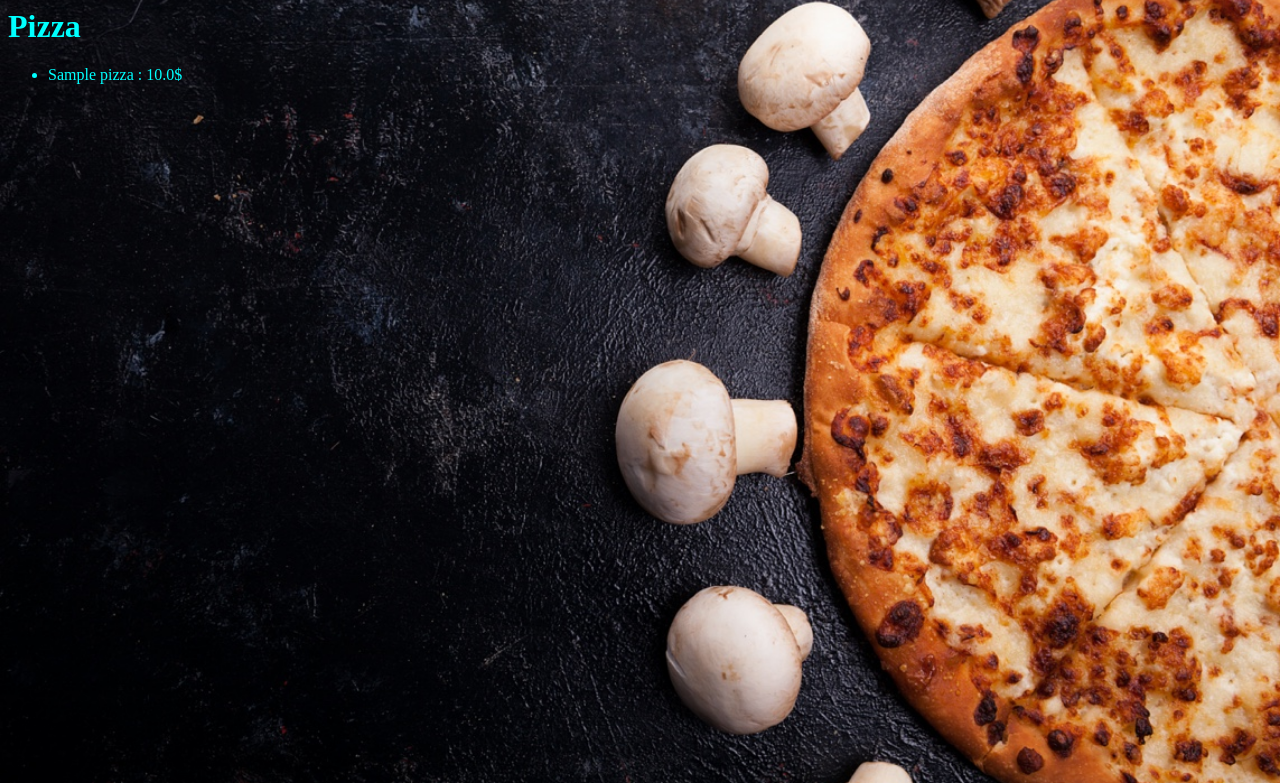
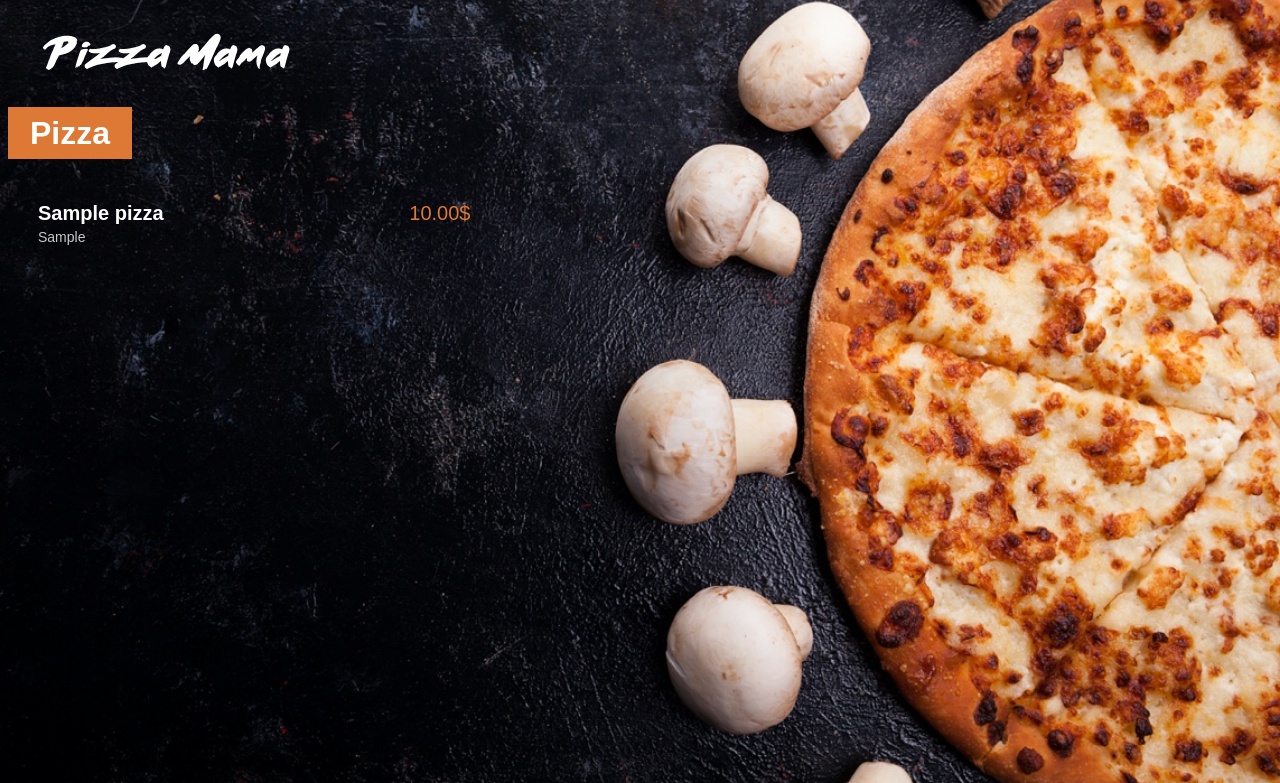
Before and after one commit to steeve0403/pizza_mama_django, a Django app: page /menu/ in a window 1280 px wide. Shown: the top 783 px of the page. Run offline with Django 5.2, Linux system fonts and the light colour scheme; tables that the repository leaves empty hold one stand-in row (values such as "Sample post").

Commit message:
create style for display pizza's list

```diff
--- a/pizza_mama/menu/static/menu/style.css
+++ b/pizza_mama/menu/static/menu/style.css
@@ -1,11 +1,62 @@
-h1, li {
+li {
     color: aqua;
 }
 
 body {
-    background: url("images/menu_background.jpg") no-repeat center center fixed;
+    background: url("images/menu_background.jpg") no-repeat center center fixed ;
     -webkit-background-size: cover;
     -moz-background-size: cover;
     -o-background-size: cover;
     background-size: cover;
+    color: #FFFFFF;
+    font-family: "Arial", serif;
 }
+
+#small_logo {
+    margin-top: 25px;
+    margin-left: 35px;
+}
+
+h1 {
+    background-color: #DD7835;
+    display: inline;
+    padding: 8px 22px;
+}
+
+.menu_title {
+    margin-top: 45px;
+    margin-bottom: 50px;
+}
+
+.menu_list {
+    margin-left: 30px;
+
+}
+.menu_list_item {
+    margin: 30px 0;
+
+}
+.menu_list_title {
+     font-weight: bold;
+    font-size: 20px;
+    width: 350px;
+    display: inline-block;
+
+}
+
+.menu_list_price {
+    font-size: 20px;
+    color: #DD7835;
+    margin-left: 8px;
+    width: 70px;
+    display: inline-block;
+    text-align: right;
+}
+
+.menu_list_ingredients {
+    font-size: 14px;
+    color: #C8C8C8;
+    margin-top: 4px;
+    display: block;
+
+}
--- a/pizza_mama/menu/templates/menu/index.html
+++ b/pizza_mama/menu/templates/menu/index.html
@@ -7,11 +7,19 @@
     <link rel="stylesheet" href="{% static 'menu/style.css' %}">
 </head>
 <body>
-    <h1>Pizza</h1>
-    <ul>
+    <img id="small_logo" src="{% static 'menu/images/small_logo.png' %}" alt="">
+    <div class="menu_title">
+        <h1>Pizza</h1>
+    </div>
+
+    <div class="menu_list">
         {% for pizza in pizzas %}
-        <li>{{pizza.name}} : {{pizza.price}}$</li>
+        <div class="menu_list_item">
+            <span class="menu_list_title">{{pizza.name}}</span>
+            <span class="menu_list_price">{{pizza.price | floatformat:2}}$</span>
+            <span class="menu_list_ingredients">{{pizza.ingredients}}</span>
+        </div>
         {% endfor %}
-    </ul>
+    </div>
 </body>
 </html>
```
